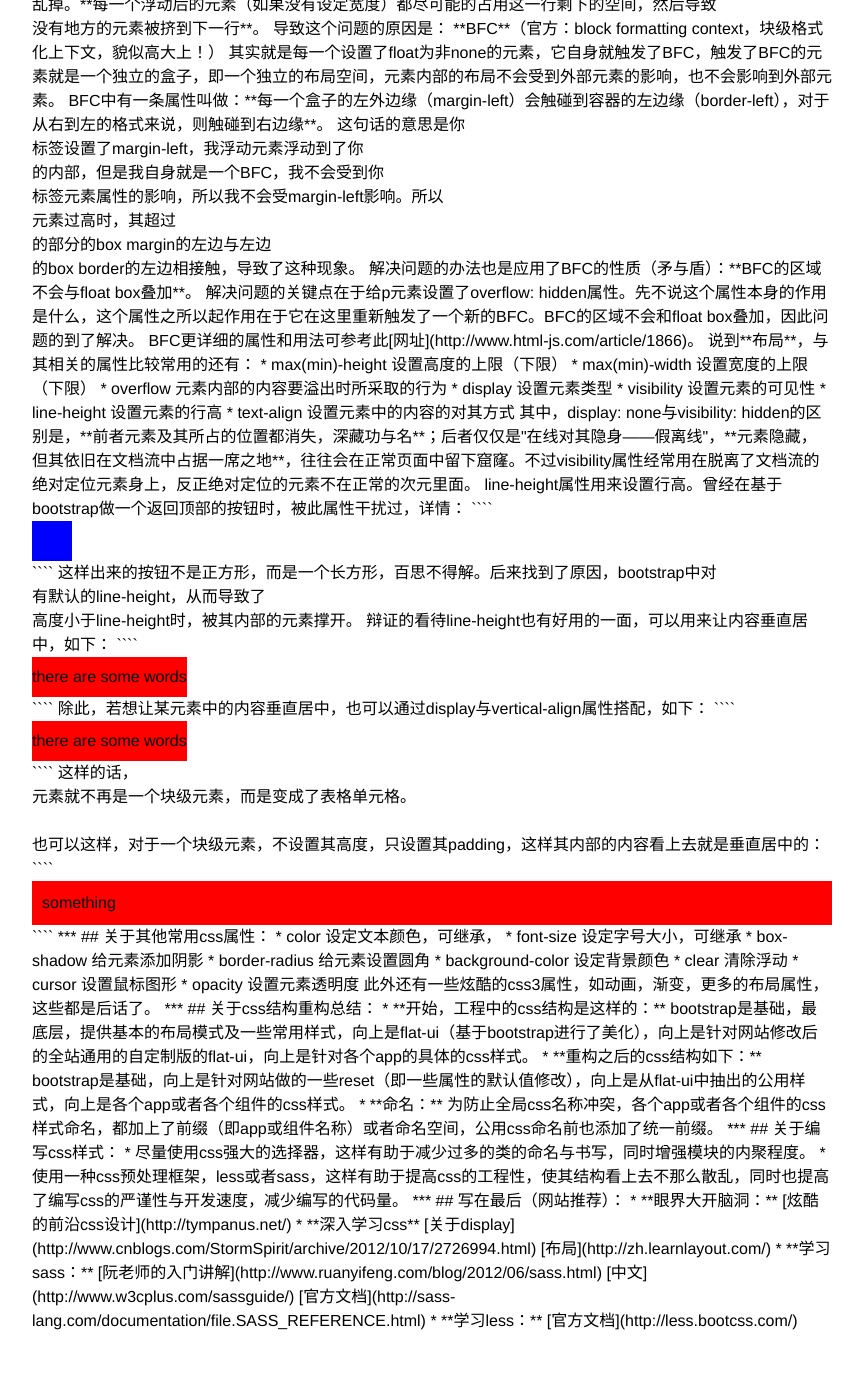
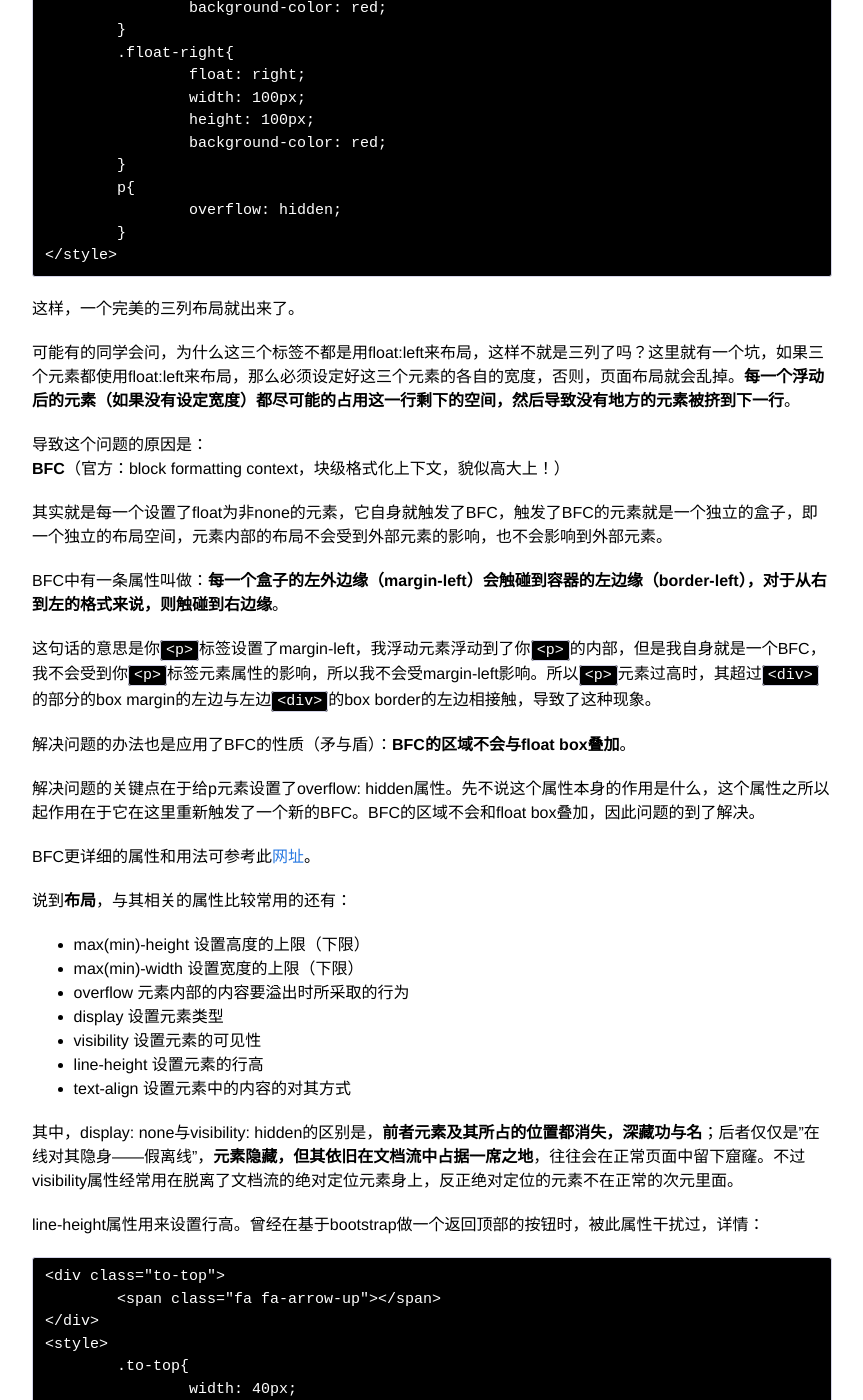
Before and after one commit to guanghetv/guanghetv.github.io, a Jekyll site: the page built from _posts/2015-04-12-css-summary.markdown, in a window 1280 px wide and 1400 px high, scrolled down 5703 px. Shown: the whole window, without its empty margins (208-1071 px from the left). Built offline with Jekyll 4.4.1, drawn with Linux system fonts in a browser that asks for light colours; Markdown is read by kramdown in place of the engine named in the settings; comment, search, counter and statistics services are not loaded; some of the changed text lies outside the part shown.

Commit message:
modified the markdown layout

`````diff
--- a/_posts/2015-04-12-css-summary.markdown
+++ b/_posts/2015-04-12-css-summary.markdown
@@ -18,7 +18,8 @@ author: "YshadowZ"
 * margin 是对标签与标签之间的间隔的设定；
 * background 是对边框内的区域（包括padding区域在内）的属性的设置；
 
-举例简述最后一条，比如有如下的<div>标签（没有设置height）：
+举例简述最后一条，比如有如下的``<div>``标签（没有设置height）：
+
 ````
 <div class="padding-background"></div>
 <style>
@@ -28,11 +29,13 @@ author: "YshadowZ"
 	}
 </style>
 ````
+
 这样，浏览器就会渲染出一个和浏览器等宽，高度为20px的矩形。
 
 border，padding，margin都可以分别设置top，right，bottom，left的值（但是对于行内元素，padding，margin只影响左右，不影响上下 [因为行内元素的line-height不会变化]，并且width，height对其不起作用）。整个盒模型看起来就像是地球的构造，content区域是地核，padding区域是地幔，border是地壳，margin是大气层。
 
 这里有一个对块级元素活用width，height和border的例子：
+
 ````
 <div class="triangle"></div>
 <style>
@@ -45,6 +48,7 @@ border，padding，margin都可以分别设置top，right，bottom，left的值
 	}
 </style>
 ````
+
 这样出来的是一个向左的红色三角形。
 
 ***
@@ -60,6 +64,7 @@ border，padding，margin都可以分别设置top，right，bottom，left的值
 * fixed 相对于浏览器进行定位，如果想在布局中设置一些不随页面滚动而滚动的元素，可以使用此属性值；
 
 关于第三条，比如下面的例子：
+
 ````
 <div class="position-absolute"></div>
 <div class="position-relative"></div>
@@ -80,11 +85,13 @@ border，padding，margin都可以分别设置top，right，bottom，left的值
 	}
 </style>
 ````
+
 若果两个元素的position都是relative， 则每个元素占一行，页面正常排布。如果如上面所示，第一个元素position为absolute，则后面的元素会无视它的存在，继续出现在第一个元素的位置上（认为此位置没有被占用），造成两个元素重叠。
 
 position属性被设定为relative, absolute或fixed属性中的任何一个后，同时开始生效的有z-index和top，bottom，left，right属性，即这几个属性依赖于position属性。
 
 **这里面有一些细节**，top，bottom，left，right都是针对被定位元素的border开始进行偏移的，比如下面的例子：
+
 ````
 <div class="outer">
 	<div class="inner"></div>
@@ -102,9 +109,11 @@ position属性被设定为relative, absolute或fixed属性中的任何一个后
 	}
 </style>
 ````
-这里inner类中的left属性设置为10px或者不设置，对于<div class="inner"></div>的显示是没有影响的，因为它的父级元素的padding就是10px。
+
+这里inner类中的left属性设置为10px或者不设置，对于``<div class="inner"></div>``的显示是没有影响的，因为它的父级元素的padding就是10px。
 
 **另一些细节**，关于z-index：
+
 ````
 <div class="parentOne">
 	<div class="oneSon1"></div>
@@ -157,6 +166,7 @@ position属性被设定为relative, absolute或fixed属性中的任何一个后
 	}
 </style>
 ````
+
 parentOne与parentTwo同为父级元素，z-index值前者小于后者，parentOne中有oneSon1和oneSon2两个子元素，z-index值前者小于后者，但都大于两个父级元素。
 
 真实的覆盖情况是oneSon2盖住oneSon1盖住parentOne，但这三个都被parentTwo盖住，然后被twoSon1盖住，虽然parentTwo，twoSon1的z-index小于oneSon1和oneSon2。若去掉parentOne中的z-index属性，则这五个元素统一按z-index值排序。
@@ -164,6 +174,7 @@ parentOne与parentTwo同为父级元素，z-index值前者小于后者，parentO
 由此看出：**设置了z-index值的元素A，如果其没有一个设置过z-index属性的父级元素B，则它和页面上的其他元素按照z-index统一排序，若有，和其父元素同级的其他元素C的z-index值如果大于其父元素B，那么不管这个A的z-index值是多少，都会被盖在C及其子元素下面。**（拼爹的感觉）
 
 <font size='5'>**float**</font>，使元素在页面中浮动，用来进行复杂的网页排版，多用于进行多列布局，例子如下：
+
 ````
 <div class="col-left"></div>
 <div class="col-center"></div>
@@ -182,9 +193,11 @@ parentOne与parentTwo同为父级元素，z-index值前者小于后者，parentO
 	}
 </style>
 ````
+
 这样就基于浮动构建出了一个两列的布局。
 
 浮动后，如果是块级元素，该元素就不会独占一行，跟在浮动元素后面的元素会上移，包围浮动的元素。例子如下：
+
 ````
 <div class="float-left"></div>
 <div class="float-right"></div>
@@ -204,12 +217,14 @@ parentOne与parentTwo同为父级元素，z-index值前者小于后者，parentO
 	}
 </style>
 ````
-<p>元素中的内容显示在了两个中间。
+
+``<p>``元素中的内容显示在了两个中间。
 
 但在运用float进行实际编程过程中出现过如下问题：
-当<p>中的内容较多，导致<p>的高度超过了两边<div>的高度时，<p>中超出的那一部分内容会出现在<div>的下方，但是我们又希望是一个三列的布局，中间的内容不会溢出到两边。
+当``<p>``中的内容较多，导致``<p>``的高度超过了两边``<div>``的高度时，``<p>``中超出的那一部分内容会出现在``<div>``的下方，但是我们又希望是一个三列的布局，中间的内容不会溢出到两边。
 
 解决问题的办法：
+
 ````
 <div class="float-left"></div>
 <div class="float-right"></div>
@@ -232,6 +247,7 @@ parentOne与parentTwo同为父级元素，z-index值前者小于后者，parentO
 	}
 </style>
 ````
+
 这样，一个完美的三列布局就出来了。
 
 可能有的同学会问，为什么这三个标签不都是用float:left来布局，这样不就是三列了吗？这里就有一个坑，如果三个元素都使用float:left来布局，那么必须设定好这三个元素的各自的宽度，否则，页面布局就会乱掉。**每一个浮动后的元素（如果没有设定宽度）都尽可能的占用这一行剩下的空间，然后导致没有地方的元素被挤到下一行**。
@@ -243,7 +259,7 @@ parentOne与parentTwo同为父级元素，z-index值前者小于后者，parentO
 
 BFC中有一条属性叫做：**每一个盒子的左外边缘（margin-left）会触碰到容器的左边缘（border-left），对于从右到左的格式来说，则触碰到右边缘**。
 
-这句话的意思是你<p>标签设置了margin-left，我浮动元素浮动到了你<p>的内部，但是我自身就是一个BFC，我不会受到你<p>标签元素属性的影响，所以我不会受margin-left影响。所以<p>元素过高时，其超过<div>的部分的box margin的左边与左边<div>的box border的左边相接触，导致了这种现象。
+这句话的意思是你``<p>``标签设置了margin-left，我浮动元素浮动到了你``<p>``的内部，但是我自身就是一个BFC，我不会受到你``<p>``标签元素属性的影响，所以我不会受margin-left影响。所以``<p>``元素过高时，其超过``<div>``的部分的box margin的左边与左边``<div>``的box border的左边相接触，导致了这种现象。
 
 解决问题的办法也是应用了BFC的性质（矛与盾）：**BFC的区域不会与float box叠加**。
 
@@ -264,6 +280,7 @@ BFC更详细的属性和用法可参考此[网址](http://www.html-js.com/articl
 其中，display: none与visibility: hidden的区别是，**前者元素及其所占的位置都消失，深藏功与名**；后者仅仅是"在线对其隐身——假离线"，**元素隐藏，但其依旧在文档流中占据一席之地**，往往会在正常页面中留下窟窿。不过visibility属性经常用在脱离了文档流的绝对定位元素身上，反正绝对定位的元素不在正常的次元里面。
 
 line-height属性用来设置行高。曾经在基于bootstrap做一个返回顶部的按钮时，被此属性干扰过，详情：
+
 ````
 <div class="to-top">
 	<span class="fa fa-arrow-up"></span>
@@ -276,9 +293,11 @@ line-height属性用来设置行高。曾经在基于bootstrap做一个返回顶
 	}
 </style>
 ````
+
 这样出来的按钮不是正方形，而是一个长方形，百思不得解。后来找到了原因，bootstrap中对<div>有默认的line-height，从而导致了<div>高度小于line-height时，被其内部的元素撑开。
 
 辩证的看待line-height也有好用的一面，可以用来让内容垂直居中，如下：
+
 ````
 <p class="sentence">there are some words</p>
 <style>
@@ -289,7 +308,9 @@ line-height属性用来设置行高。曾经在基于bootstrap做一个返回顶
 	}
 </style>
 ````
+
 除此，若想让某元素中的内容垂直居中，也可以通过display与vertical-align属性搭配，如下：
+
 ````
 <p class="sentence">there are some words</p>
 <style>
@@ -300,9 +321,11 @@ line-height属性用来设置行高。曾经在基于bootstrap做一个返回顶
 	}
 </style>
 ````
-这样的话，<p>元素就不再是一个块级元素，而是变成了表格单元格。
+
+这样的话，``<p>``元素就不再是一个块级元素，而是变成了表格单元格。
 
 也可以这样，对于一个块级元素，不设置其高度，只设置其padding，这样其内部的内容看上去就是垂直居中的：
+
 ````
 <div class="outer">
 	something
@@ -314,6 +337,7 @@ line-height属性用来设置行高。曾经在基于bootstrap做一个返回顶
 	}
 </style>
 ````
+
 ***
 
 ## 关于其他常用css属性：
`````
